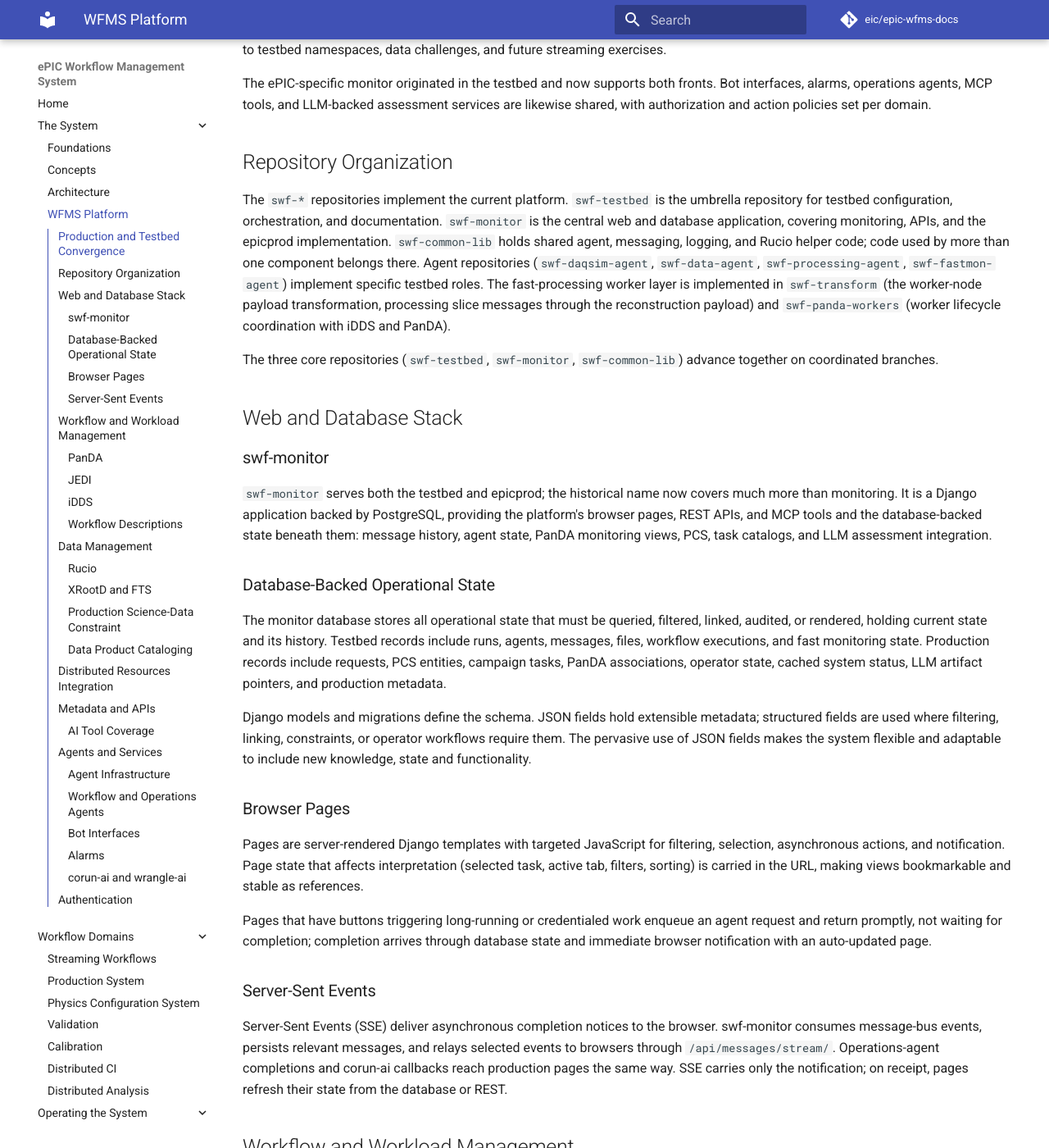
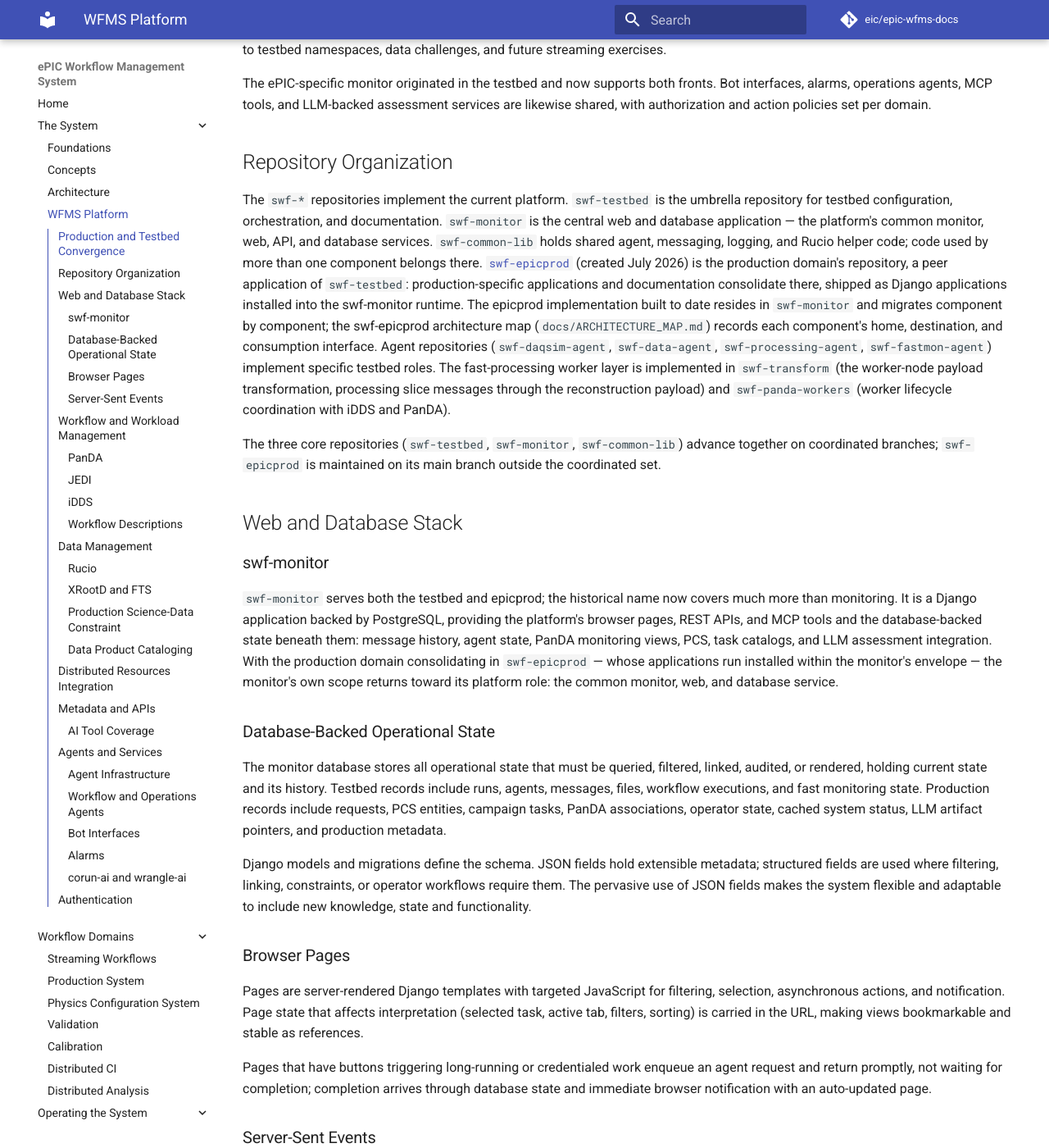
Before and after one commit to eic/epic-wfms-docs, an MkDocs documentation site: the page built from docs/platform.md, in a window 1280 px wide and 1400 px high, scrolled down 639 px. Shown: the whole window at 82% size. Built offline with MkDocs 1.6.1 and Material for MkDocs 9.7.7, drawn with Linux system fonts in a browser that asks for light colours; comment, search, counter and statistics services are not loaded.

Commit message:
swf-epicprod: repository home for the production domain
The platform/domain separation now has repository expression:
swf-epicprod is the production domain's repository, a peer application
of swf-testbed, consolidating production applications and
documentation on the platform services of swf-monitor and
swf-common-lib. Architecture overview, repository organization,
production implementation pointer, and reference entry updated.

Co-Authored-By: Claude Fable 5 <noreply@anthropic.com>

```diff
--- a/docs/platform.md
+++ b/docs/platform.md
@@ -29,14 +29,21 @@ per domain.
 ## Repository Organization
 
 The `swf-*` repositories implement the current platform. `swf-testbed` is the umbrella repository for testbed
-configuration, orchestration, and documentation. `swf-monitor` is the central web and database application, covering
-monitoring, APIs, and the epicprod implementation. `swf-common-lib` holds shared agent, messaging, logging, and Rucio
-helper code; code used by more than one component belongs there. Agent repositories (`swf-daqsim-agent`,
-`swf-data-agent`, `swf-processing-agent`, `swf-fastmon-agent`) implement specific testbed roles. The fast-processing
-worker layer is implemented in `swf-transform` (the worker-node payload transformation, processing slice messages
-through the reconstruction payload) and `swf-panda-workers` (worker lifecycle coordination with iDDS and PanDA).
+configuration, orchestration, and documentation. `swf-monitor` is the central web and database application — the
+platform's common monitor, web, API, and database services. `swf-common-lib` holds shared agent, messaging, logging,
+and Rucio helper code; code used by more than one component belongs there.
+[`swf-epicprod`](https://github.com/BNLNPPS/swf-epicprod) (created July 2026) is the production domain's repository,
+a peer application of `swf-testbed`: production-specific applications and documentation consolidate there, shipped
+as Django applications installed into the swf-monitor runtime. The epicprod implementation built to date resides in
+`swf-monitor` and migrates component by component; the swf-epicprod architecture map
+(`docs/ARCHITECTURE_MAP.md`) records each component's home, destination, and consumption interface. Agent
+repositories (`swf-daqsim-agent`, `swf-data-agent`, `swf-processing-agent`, `swf-fastmon-agent`) implement specific
+testbed roles. The fast-processing worker layer is implemented in `swf-transform` (the worker-node payload
+transformation, processing slice messages through the reconstruction payload) and `swf-panda-workers` (worker
+lifecycle coordination with iDDS and PanDA).
 
-The three core repositories (`swf-testbed`, `swf-monitor`, `swf-common-lib`) advance together on coordinated branches.
+The three core repositories (`swf-testbed`, `swf-monitor`, `swf-common-lib`) advance together on coordinated
+branches; `swf-epicprod` is maintained on its main branch outside the coordinated set.
 
 ## Web and Database Stack
 
@@ -45,7 +52,9 @@ The three core repositories (`swf-testbed`, `swf-monitor`, `swf-common-lib`) adv
 `swf-monitor` serves both the testbed and epicprod; the historical name now covers much more than monitoring. It is a
 Django application backed by PostgreSQL, providing the platform's browser pages, REST APIs, and MCP tools and the
 database-backed state beneath them: message history, agent state, PanDA monitoring views, PCS, task catalogs, and LLM
-assessment integration.
+assessment integration. With the production domain consolidating in `swf-epicprod` — whose applications run
+installed within the monitor's envelope — the monitor's own scope returns toward its platform role: the common
+monitor, web, and database service.
 
 ### Database-Backed Operational State
 
```
Also changed, not shown: docs/architecture.md (+5 -0 lines), docs/production.md (+4 -2 lines), docs/reference.md (+1 -0 lines).
